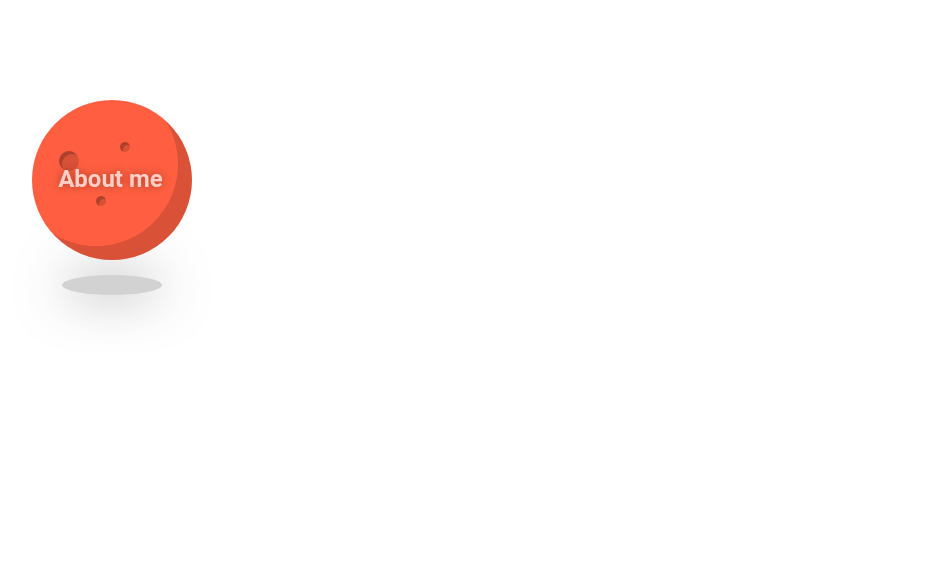
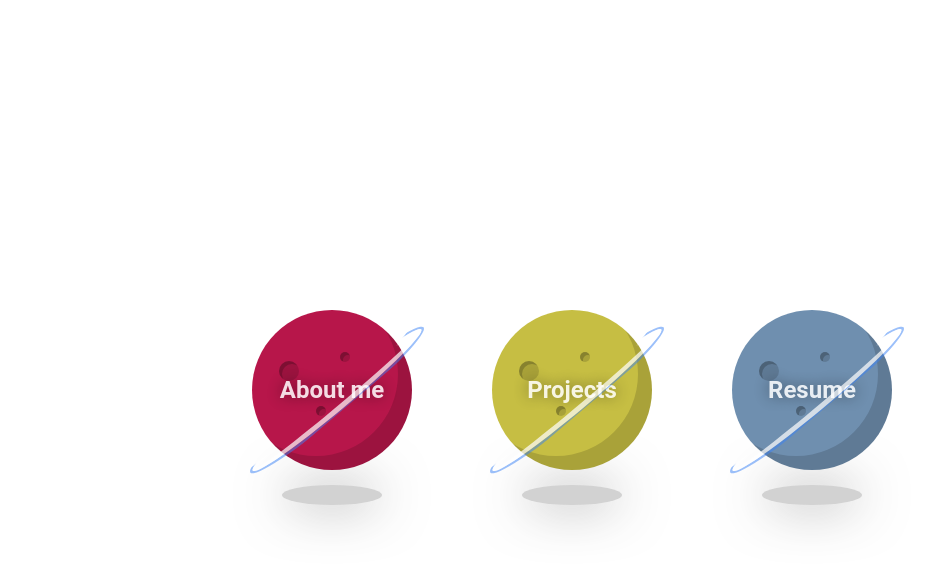
Before and after one commit to DaniilsFirgers/personal_website, a Vue app: page / in a window 1280 px wide. Shown: the top 566 px of the page, without its empty margins (68-1003 px from the left). Built offline with nearby package versions, Linux system fonts and the light colour scheme.

Commit message:
almost finish planets

```diff
--- a/src/components/HomeMainInfo.vue
+++ b/src/components/HomeMainInfo.vue
@@ -1,56 +1,50 @@
 <template>
   <div class="meteor-sky">
-    <Meteorite :url="'/about'" :page-name="'About me'" />
+    <div class="planets-holder">
+      <Meteorite
+        :url="'/about'"
+        :page-name="'About me'"
+        :planet-color="'#B7164A'"
+        :shadow-color="'#DB2C64'"
+        :fit-planet-name="'max-content'"
+      />
+      <Meteorite
+        :url="'/'"
+        :page-name="'Projects'"
+        :planet-color="'#C6BE43'"
+        :shadow-color="'#D3CD65'"
+        :fit-planet-name="'max-content'"
+      />
+      <Meteorite
+        :url="'/'"
+        :page-name="'Resume'"
+        :planet-color="'#6F8FAF'"
+        :shadow-color="'#6495ED'"
+        :fit-planet-name="'max-content'"
+      />
+    </div>
+
     <!-- v-for="index in numMeteorites" :key="index" -->
   </div>
 </template>
 
 <script setup lang="ts">
-import { ref } from "vue";
 import Meteorite from "./Meteorite.vue";
-
-const numMeteorites = ref(10);
-
-const randomStyle = () => {
-  const top = Math.floor(Math.random() * window.innerHeight) + "px";
-  const left = Math.floor(Math.random() * window.innerWidth) + "px";
-  const animationDuration = Math.random() * 5 + 3 + "s"; // Random duration between 3s and 8s
-  const animationDelay = Math.random() * 0.2 + "s"; // Random delay up to 3s
-  return {
-    top,
-    left,
-    animationDuration,
-    animationDelay,
-  };
-};
 </script>
 
 <style scoped>
 .meteor-sky {
-  position: fixed;
-  top: 0;
-  left: 0;
   width: 100vw;
   height: 100vh;
   overflow: hidden;
 }
 
-/* Add custom meteorite styles */
-/* .meteorite {
+.planets-holder {
   position: absolute;
-  background-color: gray;
-  border-radius: 50%;
-  animation: meteoriteAnimation linear infinite;
-} */
-
-@keyframes meteoriteAnimation {
-  0% {
-    transform: translate(0, 0) rotate(0deg);
-    opacity: 0;
-  }
-  100% {
-    transform: translate(100vw, 100vh) rotate(360deg);
-    opacity: 1;
-  }
+  top: 50%;
+  left: 50%;
+  transform: translate(-50%, -50%);
+  display: flex;
+  gap: 80px;
 }
 </style>
--- a/src/components/Meteorite.vue
+++ b/src/components/Meteorite.vue
@@ -4,24 +4,44 @@ import { defineProps } from "vue";
 const props = defineProps({
   url: String,
   pageName: String,
+  planetColor: String,
+  shadowColor: String,
+  fitPlanetName: String,
 });
 </script>
 
 <template>
   <div class="planet-holder">
-    <div class="planet">
-      <a href="/" class="page-name">{{ pageName }}</a>
+    <div class="planet" :style="{ '--shadow-color': shadowColor }">
+      <a href="/" :style="{ '--name-fit': fitPlanetName }" class="page-name">{{
+        pageName
+      }}</a>
       <div class="crater"></div>
       <div class="crater"></div>
       <div class="crater"></div>
-      <div class="surface"></div>
+
+      <div class="surface" :style="{ backgroundColor: planetColor }"></div>
     </div>
-
+    <div class="ring"></div>
     <div class="shadow"></div>
   </div>
 </template>
 
 <style>
+.ring {
+  position: absolute;
+  top: 50%;
+  left: 5%;
+  transform: translate(-15%, -50%) rotate(-40deg);
+  border: 5px solid rgba(255, 255, 255, 0.7);
+  border-radius: 50%;
+  width: 220px;
+  height: 20px;
+  z-index: 3;
+  clip-path: polygon(100% 0%, 110% 100%, 0% 110%, -10% 28%, 75% 64%);
+  transition: transform 0.4s ease-in, rotate 0.4s ease;
+}
+
 .planet {
   box-sizing: border-box;
   position: relative;
@@ -41,19 +61,22 @@ const props = defineProps({
   right: 30%;
   box-sizing: border-box;
   border: 30px solid rgba(0, 0, 0, 0.15);
-  background: #ff5f40;
   z-index: 1;
 }
 .planet:hover {
-  box-shadow: 0px 0px 30px rgba(143, 13, 78, 0.5); /* Adjust the shadow properties as needed */
+  box-shadow: 0px 0px 30px var(--shadow-color); /* Adjust the shadow properties as needed */
 }
 
 .planet:hover {
-  transform: translate(0, -15px);
+  transform: translate(0, -15%);
 }
 .planet:hover + .shadow {
   width: 80px;
-  background: rgba(87, 86, 86, 0.2);
+  background: rgba(34, 34, 34, 0.2);
+}
+.planet:hover + .ring {
+  left: 5%;
+  transform: translate(-15%, -170%) rotate(0deg);
 }
 
 div.crater:nth-child(n + 2):nth-child(-n + 4) {
@@ -86,8 +109,6 @@ div.crater:nth-child(4) {
 
 .planet-holder {
   position: relative;
-  top: 100px;
-  left: 100px;
   width: 160px;
 }
 
@@ -106,13 +127,17 @@ div.crater:nth-child(4) {
 
 .page-name {
   position: absolute;
-  transform: translate(25%, 170%);
-  opacity: 0.7;
-  z-index: 4;
+  width: var(--name-fit);
+  top: 50%;
+  left: 50%;
+  transform: translate(-50%, -50%);
+  opacity: 0.85;
+  z-index: 5;
   text-decoration: none;
+  text-align: center;
   color: #fff;
   font-size: 1.5rem;
   font-weight: bold;
-  text-shadow: 0px 0px 10px rgba(0, 0, 0, 0.5);
+  text-shadow: 0px 0px 15px rgba(0, 0, 0, 0.5);
 }
 </style>
--- a/src/main.ts
+++ b/src/main.ts
@@ -1,5 +1,4 @@
 import { createApp } from "vue";
-import { createPinia } from "pinia";
 import "./tailwind.css";
 import "tailwindcss/tailwind.css";
 import router from "./router";
@@ -19,6 +18,5 @@ const vuetify = createVuetify({
 });
 
 const app = createApp(App);
-const pinia = createPinia();
 
-app.use(router).use(vuetify).use(pinia).mount("#app");
+app.use(router).use(vuetify).mount("#app");
--- a/src/stores/drag.ts
+++ /dev/null
@@ -1,80 +0,0 @@
-import { defineStore } from "pinia";
-
-type DragEvent = MouseEvent | TouchEvent;
-
-export const useDragStore = defineStore("drag", {
-  state: () => ({
-    pos1: 0,
-    pos2: 0,
-    pos3: 0,
-    pos4: 0,
-    dragging: false,
-  }),
-  actions: {
-    startDrag(event: DragEvent) {
-      this.pos3 = getClientX(event);
-      this.pos4 = getClientY(event);
-
-      this.dragging = true;
-    },
-    endDrag() {
-      this.dragging = false;
-    },
-    moveDrag(event: DragEvent, element: HTMLElement) {
-      if (!this.dragging) return;
-      event.preventDefault();
-
-      const clientX = getClientX(event);
-      const clientY = getClientY(event);
-
-      this.pos1 = this.pos3 - clientX;
-      this.pos2 = this.pos4 - clientY;
-      this.pos3 = clientX;
-      this.pos4 = clientY;
-
-      element.style.top = `${element.offsetTop - this.pos2}px`;
-      element.style.left = `${element.offsetLeft - this.pos1}px`;
-    },
-
-    setInitalPlacement(
-      element: HTMLElement,
-      windowWidth: number,
-      windowHeight: number
-    ) {
-      element.style.top = `${windowHeight / 3}px`;
-      element.style.left = `${windowWidth / 3.5}px`;
-    },
-
-    handleWindowResize(element: HTMLElement) {
-      const windowWidth =
-        window.innerWidth ||
-        document.documentElement.clientWidth ||
-        document.body.clientWidth ||
-        0;
-      const windowHeight =
-        window.innerHeight ||
-        document.documentElement.clientHeight ||
-        document.body.clientHeight ||
-        0;
-      this.setInitalPlacement(element, windowWidth, windowHeight);
-    },
-  },
-});
-
-function getClientX(event: DragEvent): number {
-  if (event instanceof MouseEvent) {
-    return event.clientX;
-  } else if (event instanceof TouchEvent) {
-    return event.touches[0].clientX;
-  }
-  return 0;
-}
-
-function getClientY(event: DragEvent): number {
-  if (event instanceof MouseEvent) {
-    return event.clientY;
-  } else if (event instanceof TouchEvent) {
-    return event.touches[0].clientY;
-  }
-  return 0;
-}
--- a/src/stores/executedCommands.ts
+++ /dev/null
@@ -1,35 +0,0 @@
-import { defineStore } from "pinia";
-
-type CommandsStore = {
-  [executedCommand: string]: string[];
-};
-
-export const useCommandsStore = defineStore("commands", {
-  state: () => ({
-    executedCommands: localStorage.getItem("executed-commands"),
-  }),
-  actions: {
-    updateExecutedCommands(newCommand: string) {
-      let commands: CommandsStore = {
-        executedCommands: [],
-      };
-      const previousCommands = localStorage.getItem("executed-commands");
-      if (previousCommands !== null) {
-        const parsedPreviousCommands: CommandsStore =
-          JSON.parse(previousCommands);
-        commands.executedCommands = parsedPreviousCommands.executedCommands;
-        if (!parsedPreviousCommands.executedCommands.includes(newCommand)) {
-          commands.executedCommands.push(newCommand);
-        }
-      } else {
-        commands.executedCommands.push(newCommand);
-      }
-
-      const stringifiedCommandsObj = JSON.stringify(commands);
-      localStorage.setItem("executed-commands", stringifiedCommandsObj);
-    },
-    deletePreviousCommands() {
-      localStorage.removeItem("executed-commands");
-    },
-  },
-});
--- a/src/stores/location.ts
+++ /dev/null
@@ -1,12 +0,0 @@
-import { defineStore } from "pinia";
-
-export const useLocationStore = defineStore("url-location", {
-  state: () => ({
-    currentURL: `${window.location.pathname}`,
-  }),
-  actions: {
-    updateCurrentURL() {
-      this.currentURL = `${window.location.pathname}`;
-    },
-  },
-});
```
